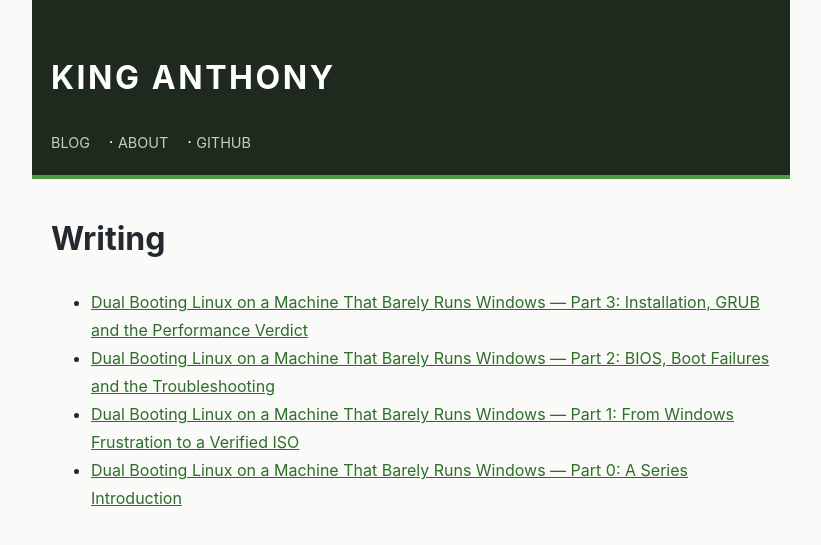
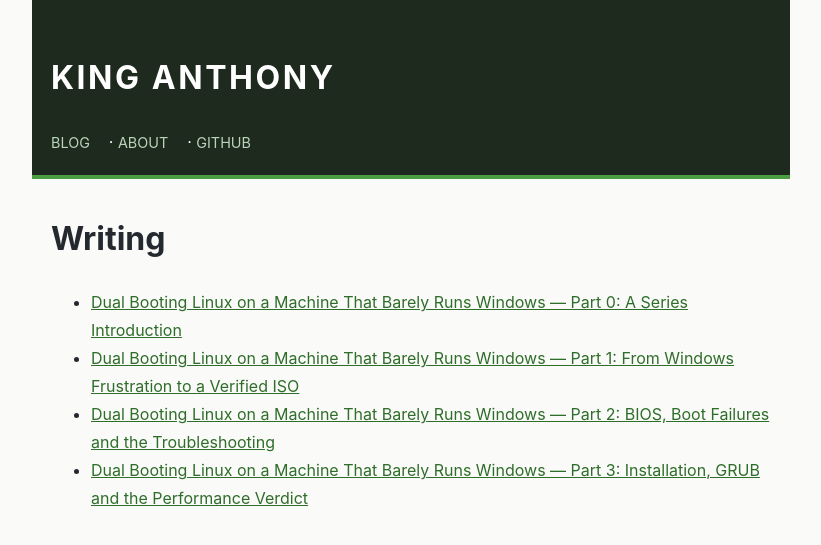
Before and after one commit to Kinganthonytech/Kinganthonytech.github.io, a Jekyll site: the page built from blog.md, in a window 1280 px wide. Shown: the top 545 px of the page, without its empty margins (229-1050 px from the left). Built offline with Jekyll 4.4.1, drawn with Linux system fonts in a browser that asks for light colours.

```diff
--- a/blog.md
+++ b/blog.md
@@ -2,10 +2,12 @@
 layout: default
 title: Blog
 ---
+
 # Writing
 
+{% assign ordered = site.posts | sort: "url" %}
 <ul>
-  {% for post in site.posts %}
-    <li><a href="{{ post.url }}">{{ post.title }}</a></li>
-  {% endfor %}
+{% for post in ordered %}
+  <li><a href="{{ post.url }}">{{ post.title }}</a></li>
+{% endfor %}
 </ul>
```
Also changed, not shown: _posts/2026-09-29-dual-booting-linux-mint-xfce-part-1.md (+1 -1 lines), 1 other file.
